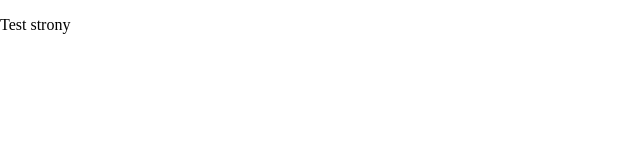
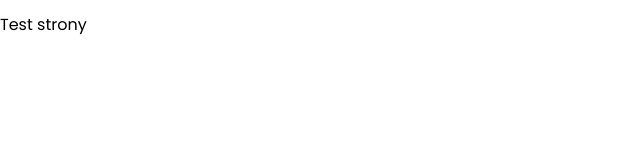
Before and after one commit to KrystianGreblowski/movies-browser, a React (Create React App) app: page / in a window 1280 px wide. Shown: the top 160 px of the page, without its empty margins (0-640 px from the left). Built offline with nearby package versions, Linux system fonts and the light colour scheme.

Commit message:
GlobalStyle added

```diff
--- /dev/null
+++ b/src/GlobalStyle.js
@@ -0,0 +1,16 @@
+import { createGlobalStyle } from "styled-components";
+
+export const GlobalStyle = createGlobalStyle`
+  html {
+    box-sizing: border-box;
+  }
+
+  *, ::after, ::before {
+    box-sizing: inherit;
+  }
+
+  body {
+    font-family: 'Poppins', sans-serif;
+    word-break: break-word;
+}
+`;
--- a/src/index.js
+++ b/src/index.js
@@ -3,11 +3,13 @@ import ReactDOM from "react-dom/client";
 import { ThemeProvider } from "styled-components";
 import { theme } from "./theme";
 import App from "./App";
+import { GlobalStyle } from "./GlobalStyle";
 
 const root = ReactDOM.createRoot(document.getElementById("root"));
 root.render(
   <ThemeProvider theme={theme}>
     <React.StrictMode>
+      <GlobalStyle />
       <App />
     </React.StrictMode>
   </ThemeProvider>
```
